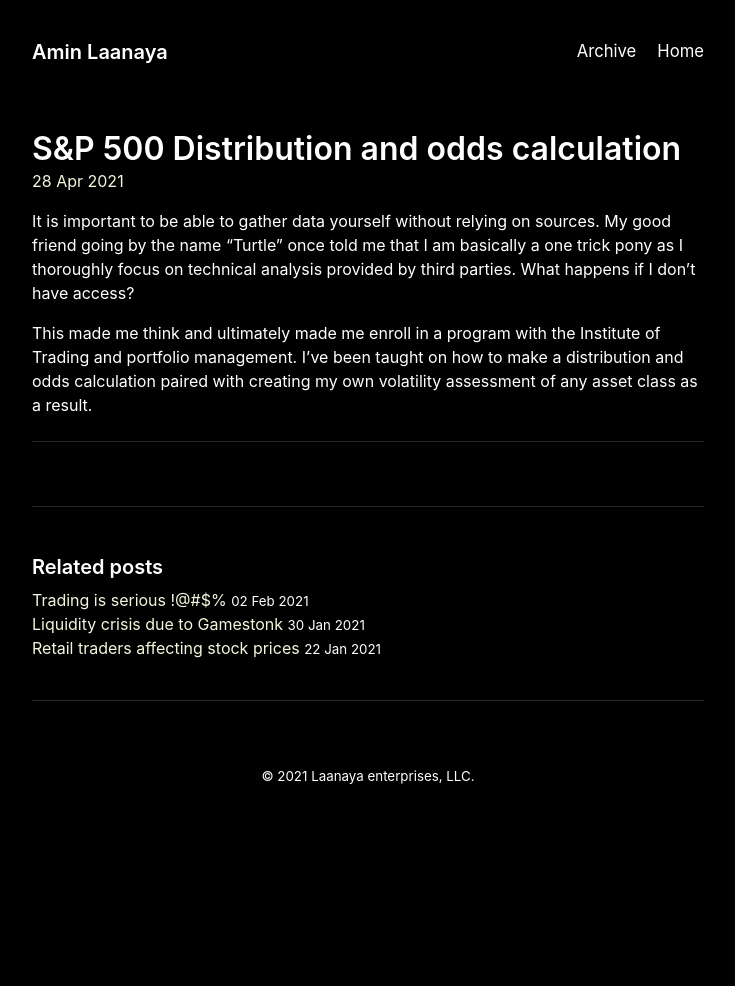
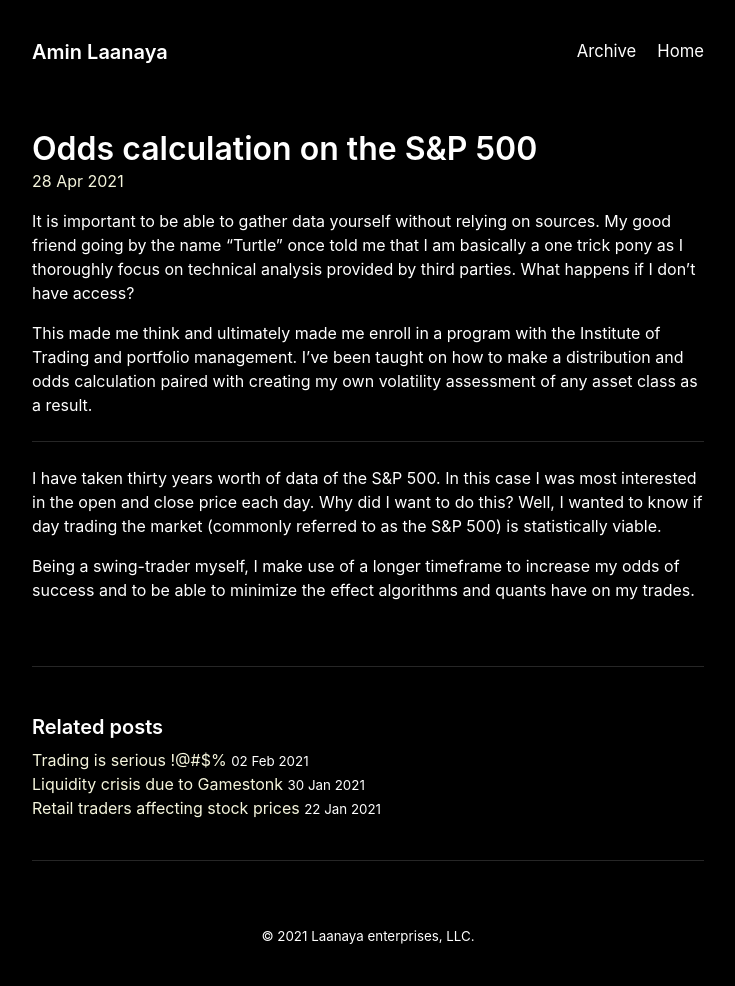
Before and after one commit to Bobcycle/Blog, a Jekyll site: the page built from _posts/2021-04-28-S&P500-distribution-and-odds-calculation.md, in a window 1280 px wide. Shown: the whole page, without its empty margins (272-1007 px from the left). Built offline with Jekyll 4.4.1, drawn with Linux system fonts in a browser that asks for light colours; before the commit the page ends 900 px from its top, so only the background shows below that.

Commit message:
Update 2021-04-28-S&P500-distribution-and-odds-calculation.md

```diff
--- a/_posts/2021-04-28-S&P500-distribution-and-odds-calculation.md
+++ b/_posts/2021-04-28-S&P500-distribution-and-odds-calculation.md
@@ -1,6 +1,6 @@
 ---
 layout: post
-title: S&P 500 Distribution and odds calculation
+title: Odds calculation on the S&P 500
 ---
 
 It is important to be able to gather data yourself without relying on sources. My good friend going by the name "Turtle" once told me that I am basically a one trick pony as I thoroughly focus on technical analysis provided by third parties. What happens if I don't have access?
@@ -8,3 +8,7 @@ It is important to be able to gather data yourself without relying on sources. M
 This made me think and ultimately made me enroll in a program with the Institute of Trading and portfolio management. I've been taught on how to make a distribution and odds calculation paired with creating my own volatility assessment of any asset class as a result.
 
 ---
+
+I have taken thirty years worth of data of the S&P 500. In this case I was most interested in the open and close price each day. Why did I want to do this? Well, I wanted to know if day trading the market (commonly referred to as the S&P 500) is statistically viable.
+
+Being a swing-trader myself, I make use of a longer timeframe to increase my odds of success and to be able to minimize the effect algorithms and quants have on my trades.
```
